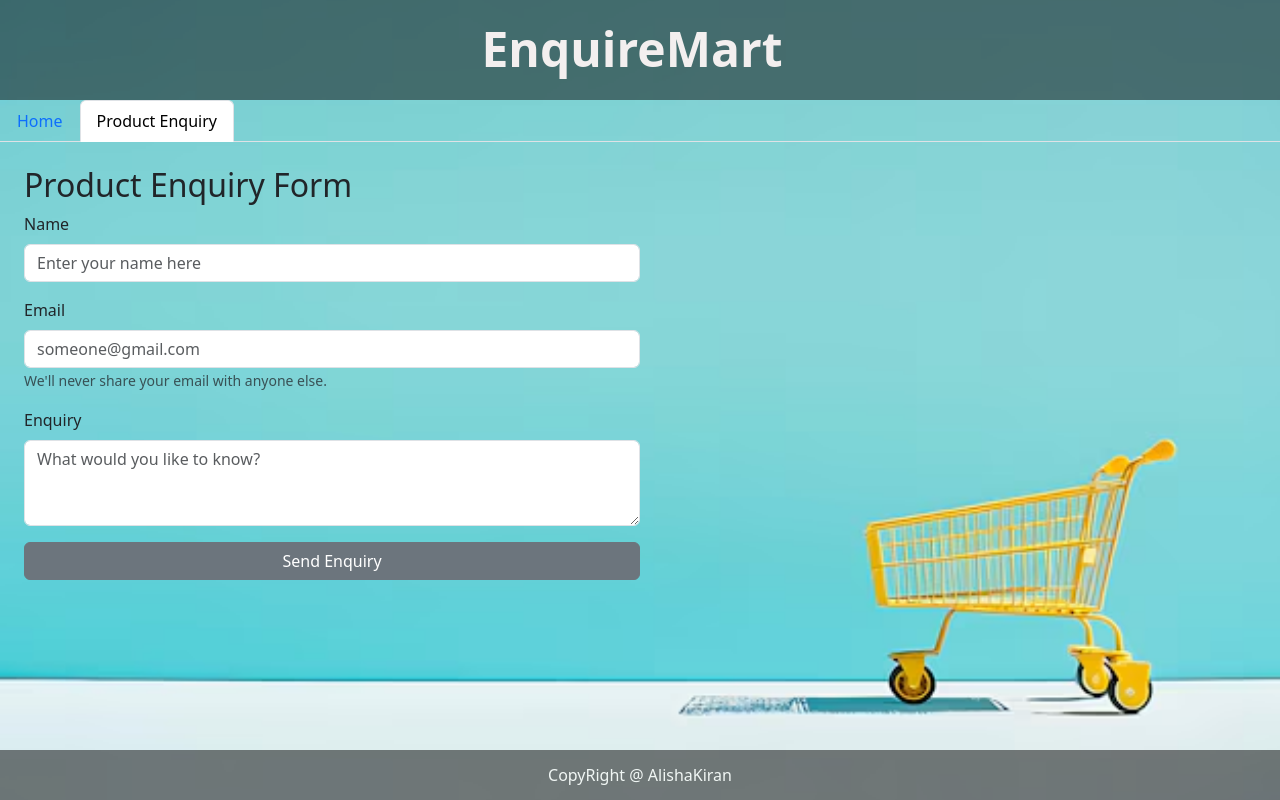
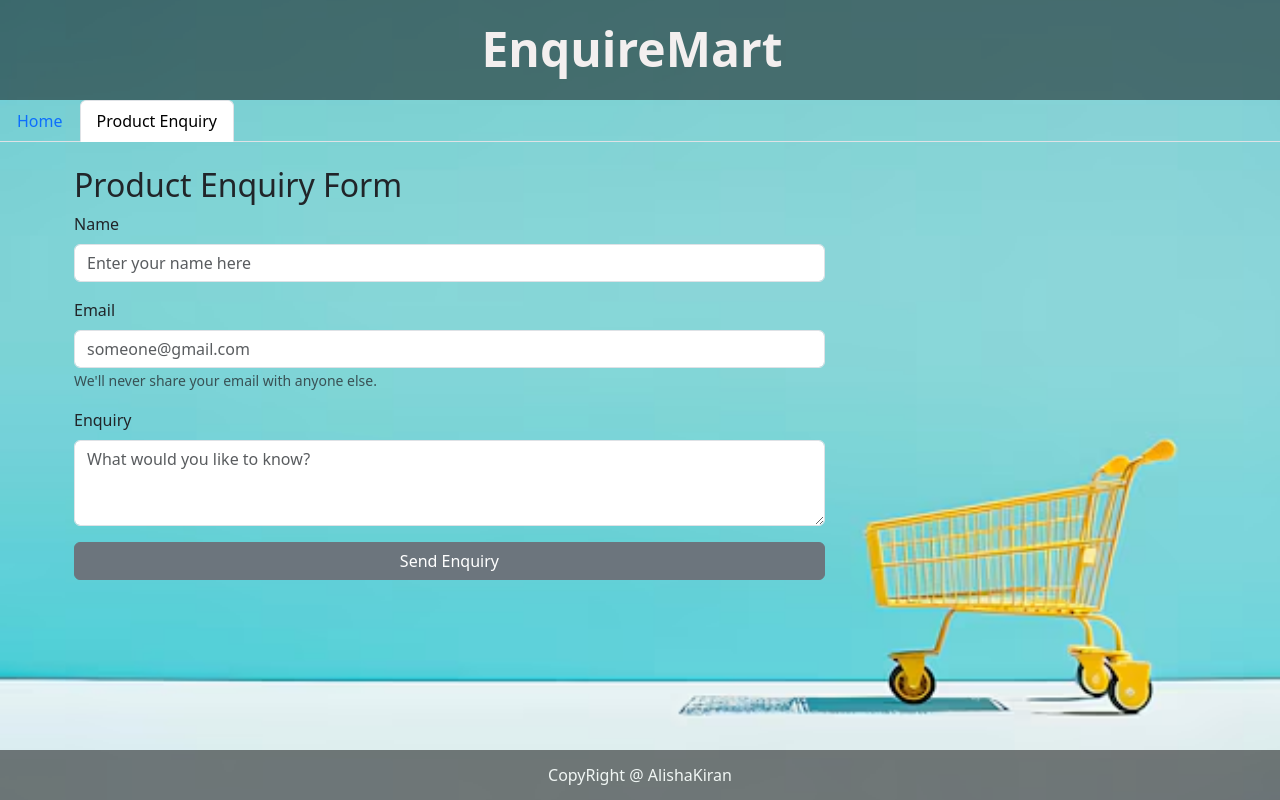
Before and after one commit to Alisha1Kiran/EnquireMart, a React (Vite) app: page /#/product-enquiry in a window 1280 px wide. Built offline with nearby package versions, Linux system fonts and the light colour scheme.

Commit message:
design change

```diff
--- a/src/App.css
+++ b/src/App.css
@@ -51,6 +51,11 @@ header{
   animation: enterFromLeft 1.5s ease-out;
 }
 
+.enquireForm{
+  width: 65%;
+  padding-left: 50px;
+}
+
 .confirmCard{
 display: flex !important;
 flex-direction: column !important;
--- a/src/components/EnquirForm.jsx
+++ b/src/components/EnquirForm.jsx
@@ -28,7 +28,7 @@ const EnquirForm = () => {
     }
 
     const validate = () => {
-        if(formValues.fullName.length > 25){
+        if (formValues.fullName.length > 25) {
             setFullNameError("You have entered a long name, Enter a valid name.");
         } else {
             setFullNameError("");
@@ -46,10 +46,7 @@ const EnquirForm = () => {
         <>
             {
                 confirmForm === false &&
-                <Form onSubmit={handleContactDetails} className='d-flex flex-column justify-content-start w-50'>
-            <Container>
-
-            </Container>
+                <Form onSubmit={handleContactDetails} className='d-flex flex-column justify-content-start enquireForm'>
                     <h2>Product Enquiry Form</h2>
                     <TextFeild
                         label="Name"
@@ -85,9 +82,9 @@ const EnquirForm = () => {
                     <Card.Header>Confirm Your Details</Card.Header>
                     <Card.Body className="confirmBody">
                         {/* <div> */}
-                    <span><label>Name : </label> {formValues.fullName}</span><br/>
-                    <span><label>Email : </label> {formValues.email}</span><br/>
-                    <span><label>Product Enquiry : </label> {formValues.enquiry}</span><br/>
+                        <span><label>Name : </label> {formValues.fullName}</span><br />
+                        <span><label>Email : </label> {formValues.email}</span><br />
+                        <span><label>Product Enquiry : </label> {formValues.enquiry}</span><br />
                         {/* </div> */}
                         {/* <Card.Title>Special title treatment</Card.Title>
                 <Card.Text>
@@ -115,7 +112,7 @@ const EnquirForm = () => {
 
 export default EnquirForm
 
-const TextFeild = ({ label, mutedText,error, ...props }) => {
+const TextFeild = ({ label, mutedText, error, ...props }) => {
     return (
         <Form.Group className="mb-3" controlId="formBasicEmail">
             <Form.Label>{label}</Form.Label>
```
Lines whose indentation alone changed are shown as unchanged.
